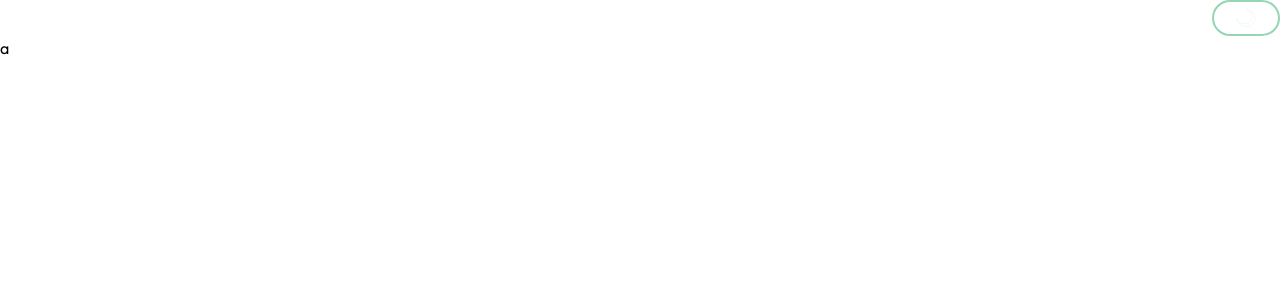
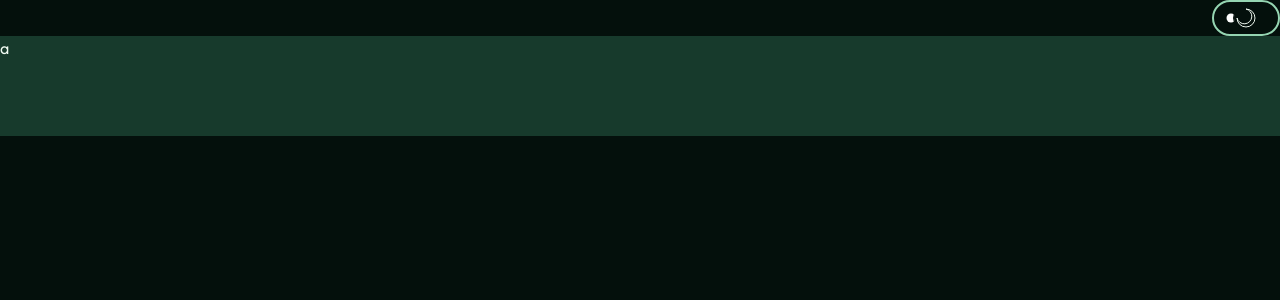
Before and after one commit to takahashiyb/personal-sandbox, a Vue app: page / in a window 1280 px wide. Shown: the top 300 px of the page. Built offline with nearby package versions, Linux system fonts and the light colour scheme; the HTML template or start-up script is replaced by a standard one.

Commit message:
Set up theme colors initially and some transition between switching themes

```diff
--- a/src/assets/styles/variables.scss
+++ b/src/assets/styles/variables.scss
@@ -62,28 +62,56 @@ $spacing-0500: f.em(40);
 
 // light mode
 $primary-color-l: $black;
-$secondary-color-l: $green-d;
+$secondary-color-l: $green-der;
 $error-color-l: $orange-d;
+
+$primary-bg-color-l: $white;
+$secondary-bg-color-l: $green-ler;
 
 // dark mode
 $primary-color-d: $white;
 $secondary-color-d: $green-l;
 $error-color-d: $orange-l;
 
+$primary-bg-color-d: $black;
+$secondary-bg-color-d: $green-der;
+
+main,
 main * {
   --primary-color: #{$primary-color-l};
   --secondary-color: #{$secondary-color-l};
   --error-color: #{$error-color-l};
 
+  --primary-bg-color: #{$primary-bg-color-l};
+  --secondary-bg-color: #{$secondary-bg-color-l};
+
   --primary-brdr-color: #{$primary-color-l};
   --secondary-brdr-color: #{$secondary-color-l};
 }
 
+main.dark,
 main.dark * {
   --primary-color: #{$primary-color-d};
   --secondary-color: #{$secondary-color-d};
   --error-color: #{$error-color-d};
 
+  --primary-bg-color: #{$primary-bg-color-d};
+  --secondary-bg-color: #{$secondary-bg-color-d};
+
   --primary-brdr-color: #{$primary-color-d};
   --secondary-brdr-color: #{$secondary-color-d};
 }
+
+main {
+  background-color: var(--primary-bg-color);
+
+  transition: background-color 0.7s ease-in-out;
+}
+
+main * {
+  color: var(--primary-color);
+
+  transition:
+    background-color 0.7s ease-in-out,
+    stroke 0.7s ease-in-out;
+}
```
